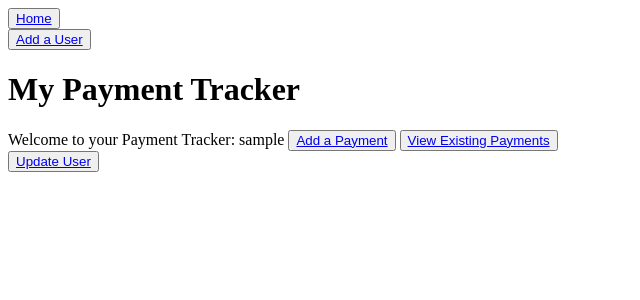
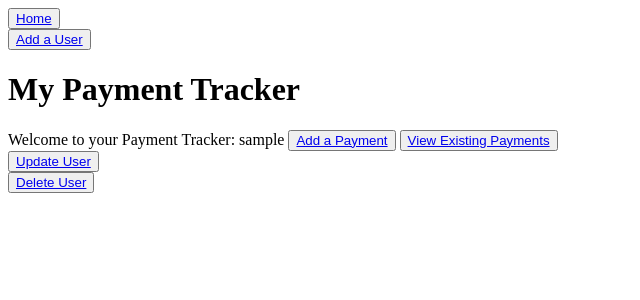
Before and after one commit to M-Talha-Saeed/Payment-Tracker-CRUD-Project, a Flask app: page / in a window 1280 px wide. Shown: the top 300 px of the page, without its empty margins (0-640 px from the left). Run offline with Flask 2, Linux system fonts and the light colour scheme; tables that the repository leaves empty hold one stand-in row (values such as "Sample post").

Commit message:
full functionality of app is complete, delete has been added

```diff
--- a/payment_tracker_app/application/routes.py
+++ b/payment_tracker_app/application/routes.py
@@ -75,3 +75,17 @@ def update_payment(pid):
     form.item_purchased.data = payment.item_purchased
 
     return render_template('new_payment.html', form = form)
+
+@app.route('/delete_user/<int:uid>')
+def delete_user(uid):
+    user = Users.query.get(uid)
+    db.session.delete(user)
+    db.session.commit()
+    return redirect(url_for('index'))
+
+@app.route('/delete_payment/<int:pid>')
+def delete_payment(pid):
+    payment = Payments.query.get(pid)
+    db.session.delete(payment)
+    db.session.commit()
+    return redirect(url_for('index'))
--- a/payment_tracker_app/application/templates/index.html
+++ b/payment_tracker_app/application/templates/index.html
@@ -8,6 +8,7 @@
     <button><a href = "{{url_for('new_payment', uid=users.id) }}"> Add a Payment </a></button>
     <button><a href = "{{url_for('user_payments', uid=users.id) }}"> View Existing Payments </a></button><br>
     <button><a href="{{ url_for('update_user', uid=users.id) }}">Update User</a></button><br>
+    <button><a href="{{ url_for('delete_user', uid=users.id) }}">Delete User </a></button>
 </p>
 {%endfor%}
 
--- a/payment_tracker_app/application/templates/user_payments.html
+++ b/payment_tracker_app/application/templates/user_payments.html
@@ -8,6 +8,7 @@
     Item Price: {{ payments.item_price }}<br>
     Item purchased: {{ payments.item_purchased }}<br>
     <button><a href="{{ url_for('update_payment', pid=payments.id) }}">Update Payment</a></button><br>
+    <button><a href = "{{ url_for('delete_payment', pid=payments.id) }}">Delete Payment</a></button>
 </p>
 {%endfor%}
 
```
